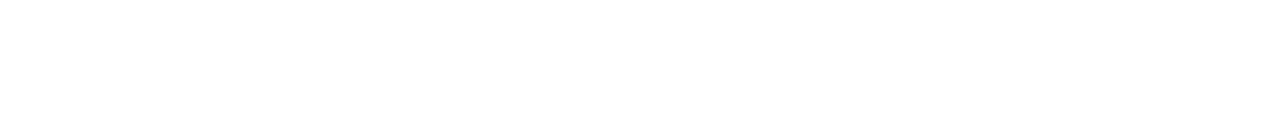
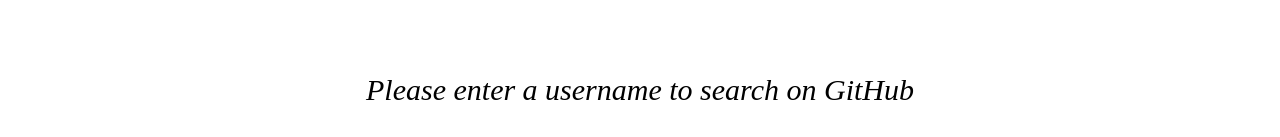
Before and after one commit to cmconrad/api-party, a React (Create React App) app: page /github in a window 1280 px wide. Shown: the part 747-884 px from the top of the page. Before the commit the page ends 800 px from the top, so only its background shows below. Built offline with nearby package versions, Linux system fonts and the light colour scheme; a web font is replaced by a local one.

Commit message:
Add route for exact match in GitHub component

```diff
--- a/src/Github.js
+++ b/src/Github.js
@@ -1,4 +1,5 @@
 import React, { Component } from 'react'
+import { Route } from 'react-router-dom'
 
 import "./Github.css"
 
@@ -34,6 +35,7 @@
                     <button>Look up Github user</button>
                 </div>
             </form>
+            <Route exact path="/github" render={() => <h3>Please enter a username to search on GitHub</h3>}/>
         </div>
         )
     }
```
